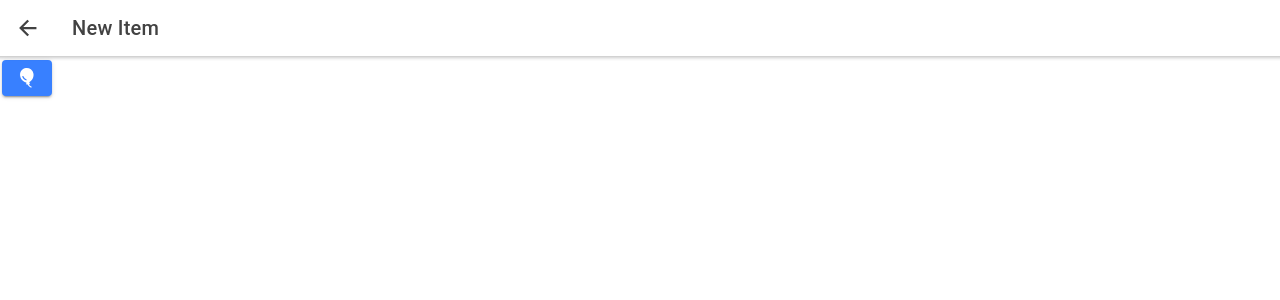
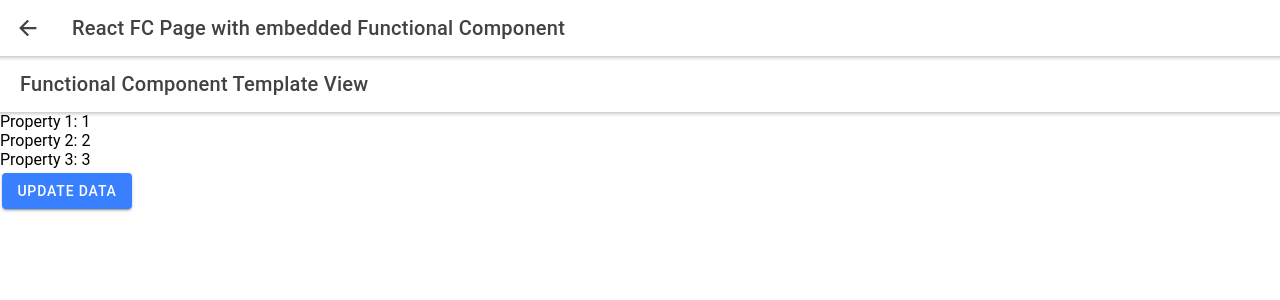
Before and after one commit to GWCCCS/ReactPlugins, a React (Create React App) app: page /fcptv in a window 1280 px wide. Shown: the top 300 px of the page. Built offline with nearby package versions, Linux system fonts and the light colour scheme.

Commit message:
Functional Component and page/view compile and run

```diff
--- a/src/App.tsx
+++ b/src/App.tsx
@@ -34,6 +34,7 @@ import classCompTemp from './components/compTemplate/classCompTemp';
 import './theme/variables.css';
 import IconExample from './components/IconExample';
 import FcCompTemp from './components/compTemplate/fcCompTemp';
+import fcPageView from './pages/fcPage';
 
 setupIonicReact();
 
@@ -50,7 +51,7 @@ const App: React.FC = () => (
         <Route path="/device" component={DeviceContainer} exact={true} />
         <Route path="/appApi" component={AppContainer} exact={true} />
         <Route path="/cct" component={classCompTemp} exact={true} />
-        <Route path="/fct" component={FcCompTemp} exact={true} />
+        <Route path="/fcptv" component={fcPageView} exact={true} />
         <Route path="/new" component={NewItem}/>
         <Route path="/secretpath" component={NewItem}/>
         <Route path='/new2' component={NewItem2}/>
--- a/src/pages/Home.tsx
+++ b/src/pages/Home.tsx
@@ -46,7 +46,7 @@ const Home: React.FC<RouteComponentProps> = (props) => {
           <IonButton fill="clear" routerLink="/statusBar">Status</IonButton>
           <IonButton fill="clear" routerLink="/motion">Motion</IonButton>
           <IonButton fill="clear" routerLink="/cct">classcompTemplate</IonButton>
-          <IonButton fill="clear" routerLink="/fct">funccompTemplate</IonButton>
+          <IonButton fill="clear" routerLink="/fcptv">funccompViewTemplate</IonButton>
         </IonCard>
         <IonFab vertical='bottom' horizontal='end' slot='fixed'>
           <IonFabButton onClick={() => props.history.push('/new2')}>
--- /dev/null
+++ b/src/pages/fcPage.tsx
@@ -0,0 +1,24 @@
+import { IonBackButton, IonButtons, IonCol, IonContent, IonGrid, IonHeader, IonPage, IonRow, IonTitle, IonToolbar } from '@ionic/react';
+import React from 'react';
+import FcCompTemp from '../components/compTemplate/fcCompTemp';
+
+import './NewItem2.css';
+
+const fcPageView: React.FC = (props) => {
+  return (
+    <IonPage>
+      <IonHeader>
+        <IonToolbar>
+          <IonButtons slot="start">
+            <IonBackButton defaultHref='/home'/>
+          </IonButtons>
+          <IonTitle>React FC Page with embedded Functional Component</IonTitle>
+        </IonToolbar>
+      </IonHeader>
+      <IonContent>
+       <FcCompTemp property1="1" property2="2" property3="3"/>
+      </IonContent>
+    </IonPage>
+  );
+};
+export default fcPageView;
```
